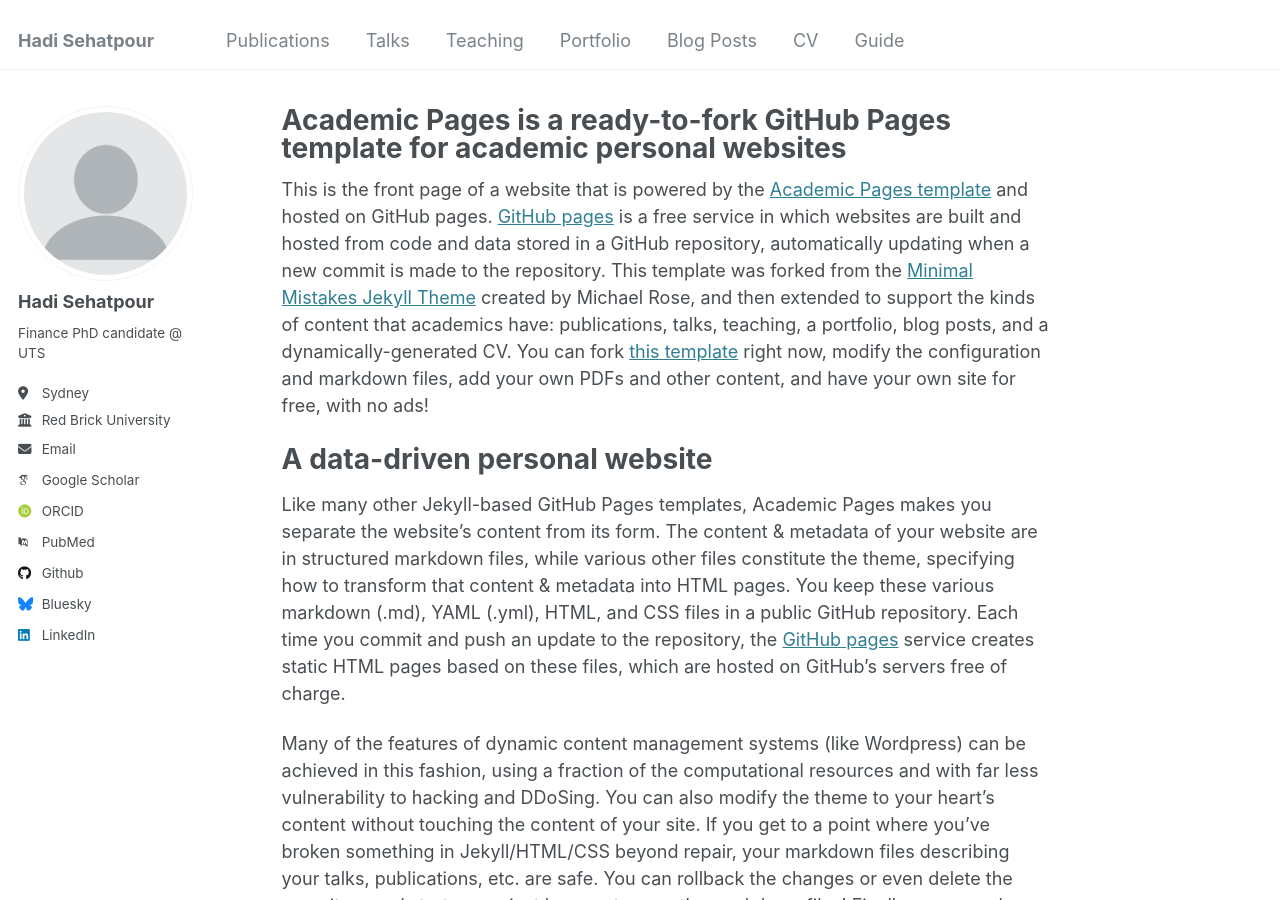
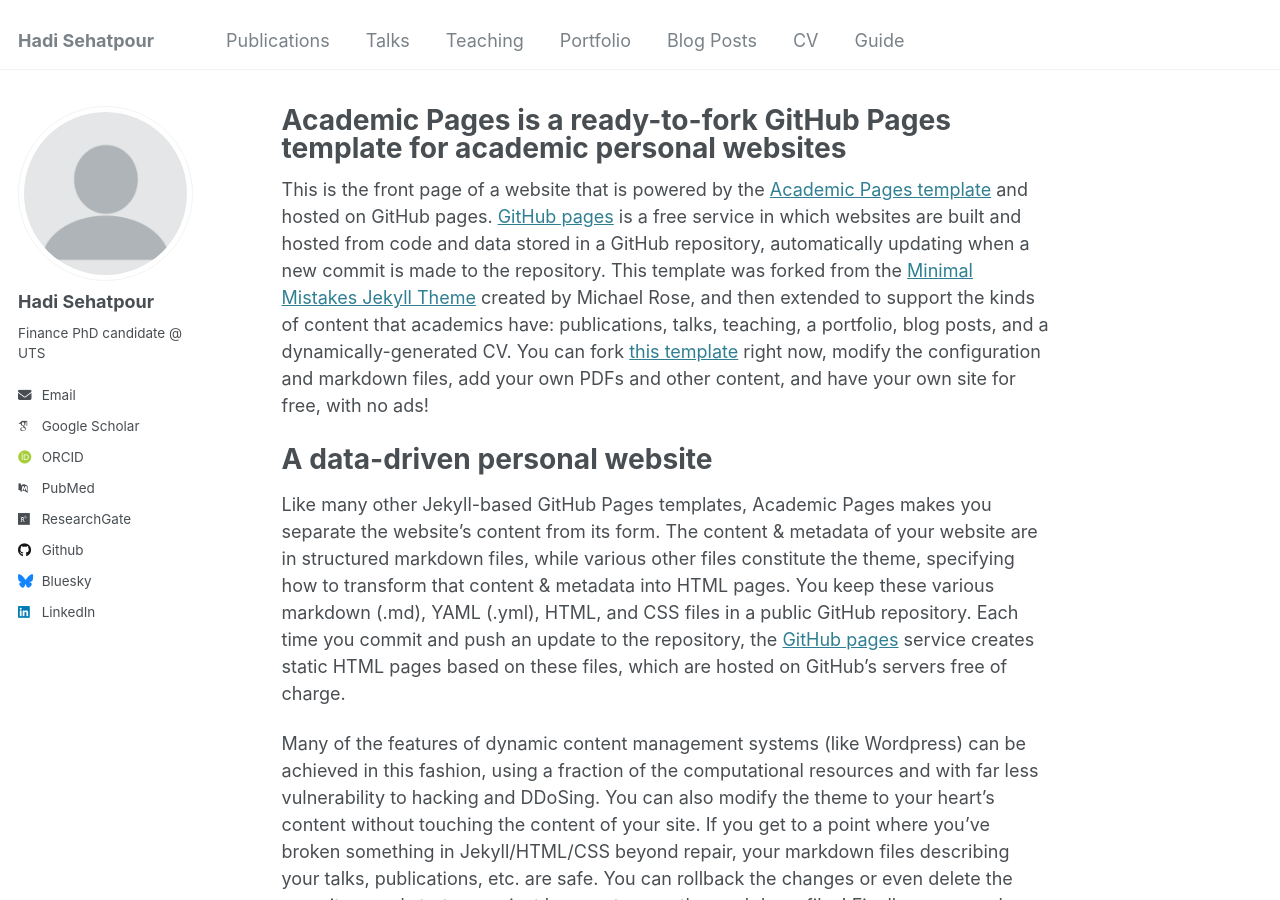
Before and after one commit to hadisehatpour/hadisehatpour.github.io, a Jekyll site: the page built from _pages/about.md, in a window 1280 px wide and 900 px high. Built offline with Jekyll 4.4.1, drawn with Linux system fonts in a browser that asks for light colours; some web fonts are replaced; part of the change alters nothing that is shown.

Commit message:
Updated _config.yml for site config

```diff
--- a/_config.yml
+++ b/_config.yml
@@ -23,27 +23,21 @@ author:
   # Biographic information
   avatar           : "profile.png"
   name             : "Hadi Sehatpour"
-  pronouns         : # example: "she/her"
   bio              : "Finance PhD candidate @ UTS"
-  location         : "Sydney"
-  employer         : "Red Brick University"
-  uri              : # URL
   email            : "none@example.org"
 
   # Academic websites
-  arxiv            : # URL - Update with the correct link to your profile
   googlescholar    : "https://scholar.google.com/citations?user=NBd289UAAAAJ&hl=en"
   orcid            : "https://orcid.org/0000-0001-5715-2513"
-  semantic         : # URL
   pubmed           : "https://www.ncbi.nlm.nih.gov/pubmed/?term=john+snow"
-  researchgate     : # URL
-  scopus           : # URL
+  researchgate     : "https://www.researchgate.net/profile/Mohammad-Hadi-Sehatpour"
+
 
   # Repositories and software development
   bitbucket        : # Username - Update with your username on the site
   codepen          : # Username
   dribbble         : # Username
-  github           : "academicpages"
+  github           : "https://github.com/hadisehatpour"
   kaggle           : # Username
   stackoverflow    : # User number or user number and name (i.e., use "1" or "1/jeff-atwood")
 
```
